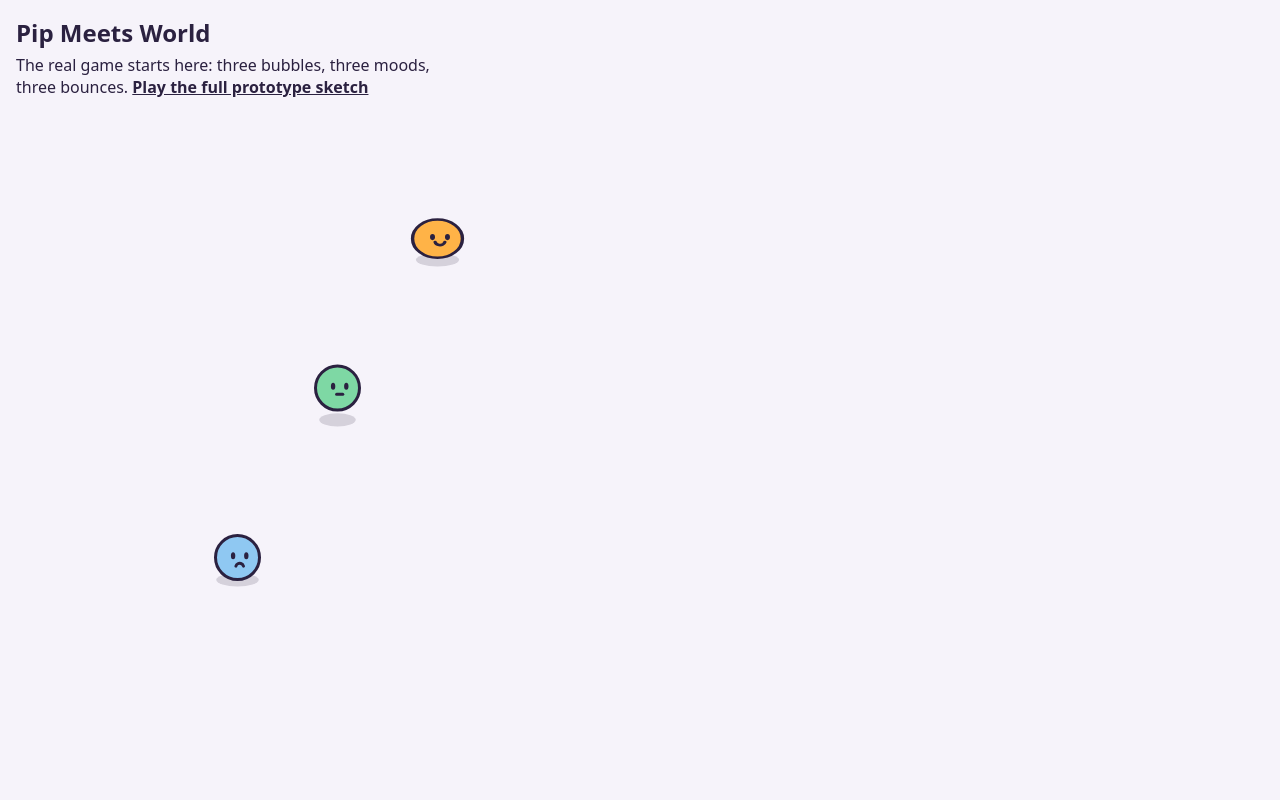
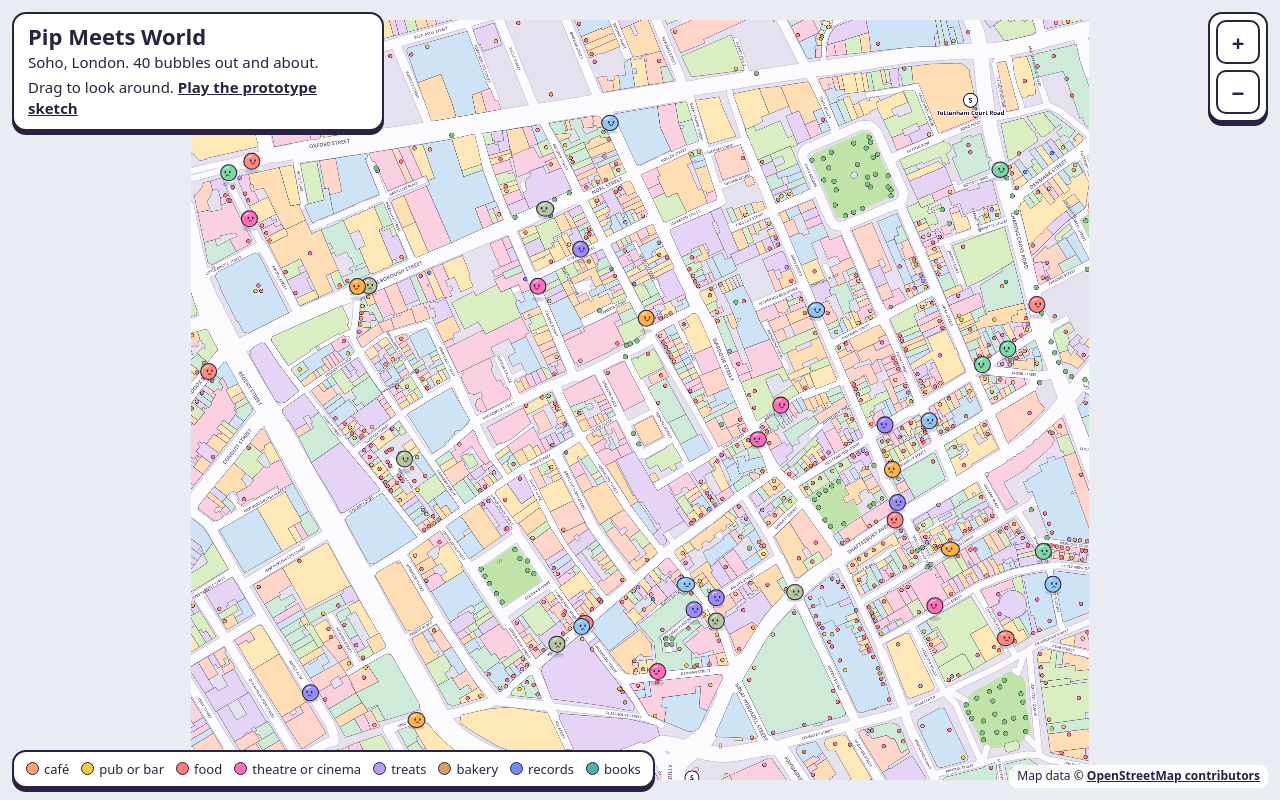
Before and after one commit to Oreva-Dev9112/pip-meets-world, a website built with Vite: page index.html in a window 1280 px wide. Built offline with nearby package versions, Linux system fonts and the light colour scheme.

Commit message:
feat: bubbles bounce along the real streets of Soho
Each bubble picks a place, follows the streets to it, pauses, then
picks somewhere new. Drag to pan, scroll or use the buttons to zoom.
Adds the OpenStreetMap credit and ticks off the roadmap items.

```diff
--- a/index.html
+++ b/index.html
@@ -5,20 +5,46 @@
     <meta name="viewport" content="width=device-width, initial-scale=1" />
     <title>Pip Meets World</title>
     <style>
-      html, body { height: 100%; margin: 0; background: #f6f3fa; }
-      canvas { display: block; width: 100%; height: 100%; }
-      .note { position: fixed; left: 16px; top: 16px; right: 16px; font: 16px/1.4 system-ui, sans-serif; color: #2b2140; }
-      .note h1 { margin: 0 0 4px; font-size: 24px; }
-      .note p { margin: 0; max-width: 46ch; }
-      .note a { color: #2b2140; font-weight: 700; }
+      html, body { height: 100%; margin: 0; background: #e9edf3; color: #2b2140; font: 15px/1.4 system-ui, -apple-system, "Segoe UI", sans-serif; overflow: hidden; }
+      canvas { display: block; width: 100%; height: 100%; cursor: grab; touch-action: none; }
+      .card { position: fixed; background: #fff; border: 2px solid #2b2140; border-radius: 14px; box-shadow: 0 4px 0 #2b2140; padding: 10px 14px; }
+      .about { left: 12px; top: 12px; max-width: min(340px, calc(100% - 24px)); }
+      .about h1 { margin: 0; font-size: 22px; line-height: 1.1; }
+      .about p { margin: 4px 0 0; }
+      a { color: #2b2140; font-weight: 700; }
+      .zoom { right: 12px; top: 12px; padding: 6px; display: flex; flex-direction: column; gap: 6px; }
+      button { width: 44px; height: 44px; font: 700 22px/1 system-ui, sans-serif; color: #2b2140; background: #fff; border: 2px solid #2b2140; border-radius: 10px; cursor: pointer; }
+      button:hover { background: #f3f0f8; }
+      button:focus-visible, a:focus-visible { outline: 3px solid #ffb703; outline-offset: 2px; }
+      .legend { left: 12px; bottom: 12px; display: flex; flex-wrap: wrap; gap: 4px 12px; max-width: calc(100% - 24px); font-size: 13px; padding: 8px 12px; }
+      .legend span { display: inline-flex; align-items: center; gap: 5px; }
+      .legend i { width: 11px; height: 11px; border-radius: 50%; border: 1.5px solid #2b2140; }
+      .credit { position: fixed; right: 12px; bottom: 12px; font-size: 12px; background: rgba(255, 255, 255, 0.85); border-radius: 8px; padding: 3px 8px; }
+      @media (max-width: 700px) { .credit { bottom: auto; top: 124px; right: 12px; } .about h1 { font-size: 19px; } }
     </style>
   </head>
   <body>
-    <canvas id="stage" aria-label="Three bubbles bouncing across the screen, each in a different mood"></canvas>
-    <div class="note">
+    <canvas id="stage" aria-label="A map of Soho in London with bubbles bouncing along its streets"></canvas>
+    <div class="card about">
       <h1>Pip Meets World</h1>
-      <p>The real game starts here: three bubbles, three moods, three bounces. <a href="/prototype/">Play the full prototype sketch</a></p>
+      <p id="status">Loading the map…</p>
+      <p>Drag to look around. <a href="./prototype/">Play the prototype sketch</a></p>
     </div>
+    <div class="card zoom">
+      <button id="zoom-in" type="button" aria-label="Zoom in">+</button>
+      <button id="zoom-out" type="button" aria-label="Zoom out">−</button>
+    </div>
+    <div class="card legend" aria-label="Map key">
+      <span><i style="background: #ff9f6b"></i>café</span>
+      <span><i style="background: #f2c94c"></i>pub or bar</span>
+      <span><i style="background: #ff7a7a"></i>food</span>
+      <span><i style="background: #ff6fb5"></i>theatre or cinema</span>
+      <span><i style="background: #b79bff"></i>treats</span>
+      <span><i style="background: #d9a05b"></i>bakery</span>
+      <span><i style="background: #6c8cff"></i>records</span>
+      <span><i style="background: #4fb0a5"></i>books</span>
+    </div>
+    <div class="credit">Map data © <a href="https://www.openstreetmap.org/copyright">OpenStreetMap contributors</a></div>
     <script type="module" src="/src/main.ts"></script>
   </body>
 </html>
--- a/src/bubble.ts
+++ b/src/bubble.ts
@@ -24,9 +24,12 @@ export function bounceSpeed(mood: number): number {
 /**
  * The bounce depends on mood: happy bubbles bounce high and springy,
  * calm ones low and slow, and sad ones barely leave the ground.
+ * A bubble that is standing still only bobs gently.
+ * Heights are in the same units as the bubble's radius, scaled for a radius of about 22.
  */
-export function hop(bubble: Bubble): Hop {
+export function hop(bubble: Bubble, moving = true): Hop {
   const cycle = Math.abs(Math.sin(bubble.bouncePhase));
+  if (!moving) return { height: cycle * (1.5 + (bubble.mood + 1) * 1.5), squash: 0 };
   const sad = bubble.mood < -0.3;
   const peak = sad ? 2.5 : 7 + (bubble.mood + 1) * 7;
   const landing = Math.max(0, 1 - cycle * 3.2);
--- a/src/main.ts
+++ b/src/main.ts
@@ -1,85 +1,159 @@
-import { type Bubble, bounceSpeed, hop } from './bubble';
+import { hop } from './bubble';
+import { isMoving, makeCrowd, stepCrowd, type Walker } from './world/crowd';
+import { loadMap, type WorldMap } from './world/map';
+import { INK, MAP_SCALE, paintMap } from './world/paint';
 
-const INK = '#2b2140';
 const canvas = document.getElementById('stage') as HTMLCanvasElement;
 const ctx = canvas.getContext('2d')!;
-
-// Three bubbles in three moods, so the difference in bounce is easy to see.
-const bubbles: Bubble[] = [
-  { x: 0, y: 0, radius: 22, colour: '#ffb347', mood: 0.9, bouncePhase: 0 },
-  { x: 0, y: 0, radius: 22, colour: '#7ed8a4', mood: 0.1, bouncePhase: 1 },
-  { x: 0, y: 0, radius: 22, colour: '#8fc8f2', mood: -0.7, bouncePhase: 2 },
-];
+const status = document.getElementById('status')!;
 
 let width = 0;
 let height = 0;
+let ratio = 1;
+
+/** Where the camera is looking, in metres, and how many screen pixels one metre takes. */
+const camera = { x: 0, y: 0, zoom: 1 };
+let minZoom = 0.5;
+const MAX_ZOOM = 7;
 
 function resize(): void {
-  const ratio = Math.min(2, window.devicePixelRatio || 1);
+  ratio = Math.min(2, window.devicePixelRatio || 1);
   width = canvas.clientWidth;
   height = canvas.clientHeight;
   canvas.width = Math.round(width * ratio);
   canvas.height = Math.round(height * ratio);
-  ctx.setTransform(ratio, 0, 0, ratio, 0, 0);
 }
 
-function drawBubble(bubble: Bubble): void {
-  const { height: lift, squash } = hop(bubble);
-  const r = bubble.radius;
+function fit(map: WorldMap): void {
+  minZoom = Math.min(width / map.width, height / map.height) * 0.95;
+  camera.zoom = Math.max(camera.zoom, minZoom);
+}
 
-  // Shadow shrinks as the bubble rises.
-  ctx.fillStyle = 'rgba(43, 33, 64, 0.16)';
+function zoomBy(factor: number, screenX = width / 2, screenY = height / 2): void {
+  const before = { x: camera.x + (screenX - width / 2) / camera.zoom, y: camera.y + (screenY - height / 2) / camera.zoom };
+  camera.zoom = Math.max(minZoom, Math.min(MAX_ZOOM, camera.zoom * factor));
+  camera.x = before.x - (screenX - width / 2) / camera.zoom;
+  camera.y = before.y - (screenY - height / 2) / camera.zoom;
+}
+
+function drawWalker(walker: Walker): void {
+  // Keep bubbles easy to see when the whole map is on screen.
+  const r = Math.max(walker.radius, 8 / camera.zoom);
+  const scale = r / 22;
+  const { height: lift, squash } = hop(walker, isMoving(walker));
+  const up = lift * scale;
+
+  ctx.fillStyle = 'rgba(43, 33, 64, 0.18)';
   ctx.beginPath();
-  ctx.ellipse(bubble.x, bubble.y + r * 0.9, r * Math.max(0.5, 1 - lift / 70), r * 0.3, 0, 0, Math.PI * 2);
+  ctx.ellipse(walker.x, walker.y + r * 0.9, r * Math.max(0.5, 1 - lift / 70), r * 0.3, 0, 0, Math.PI * 2);
   ctx.fill();
 
   ctx.save();
-  ctx.translate(bubble.x, bubble.y - lift);
+  ctx.translate(walker.x, walker.y - up);
   ctx.scale(1 + squash, 1 - squash);
 
-  ctx.fillStyle = bubble.colour;
+  ctx.fillStyle = walker.colour;
   ctx.strokeStyle = INK;
-  ctx.lineWidth = 3;
+  ctx.lineWidth = r * 0.13;
   ctx.beginPath();
   ctx.arc(0, 0, r, 0, Math.PI * 2);
   ctx.fill();
   ctx.stroke();
 
-  // Eyes
+  ctx.strokeStyle = 'rgba(255, 255, 255, 0.9)';
+  ctx.lineWidth = r * 0.12;
+  ctx.lineCap = 'round';
+  ctx.beginPath();
+  ctx.arc(0, 0, r * 0.68, -2.4, -1.6);
+  ctx.stroke();
+
+  const look = walker.facing * r * 0.14;
   ctx.fillStyle = INK;
   ctx.beginPath();
-  ctx.ellipse(-r * 0.2, -r * 0.08, r * 0.1, r * 0.16, 0, 0, Math.PI * 2);
-  ctx.ellipse(r * 0.4, -r * 0.08, r * 0.1, r * 0.16, 0, 0, Math.PI * 2);
+  ctx.ellipse(look - r * 0.28, -r * 0.08, r * 0.1, r * 0.16, 0, 0, Math.PI * 2);
+  ctx.ellipse(look + r * 0.28, -r * 0.08, r * 0.1, r * 0.16, 0, 0, Math.PI * 2);
   ctx.fill();
 
-  // Mouth follows mood
-  ctx.lineCap = 'round';
+  ctx.strokeStyle = INK;
+  ctx.lineWidth = r * 0.11;
   ctx.beginPath();
-  if (bubble.mood > 0.15) ctx.arc(r * 0.1, r * 0.14, r * 0.2, 0.2, Math.PI - 0.2);
-  else if (bubble.mood < -0.15) ctx.arc(r * 0.1, r * 0.44, r * 0.18, Math.PI + 0.3, -0.3);
-  else { ctx.moveTo(-r * 0.04, r * 0.28); ctx.lineTo(r * 0.24, r * 0.28); }
+  if (walker.mood > 0.15) ctx.arc(look, r * 0.14, r * 0.2, 0.2, Math.PI - 0.2);
+  else if (walker.mood < -0.15) ctx.arc(look, r * 0.44, r * 0.18, Math.PI + 0.3, -0.3);
+  else {
+    ctx.moveTo(look - r * 0.14, r * 0.28);
+    ctx.lineTo(look + r * 0.14, r * 0.28);
+  }
   ctx.stroke();
   ctx.restore();
 }
 
-let last = performance.now();
+function start(map: WorldMap): void {
+  const picture = paintMap(map);
+  const crowd = makeCrowd(map, 40);
+  camera.x = map.width / 2;
+  camera.y = map.height / 2;
+  fit(map);
+  camera.zoom = minZoom;
+  status.textContent = `${map.name}, London. ${crowd.length} bubbles out and about.`;
 
-function frame(now: number): void {
-  const dt = Math.min(0.05, (now - last) / 1000);
-  last = now;
-
-  ctx.clearRect(0, 0, width, height);
-  bubbles.forEach((bubble, i) => {
-    const speed = 40 + (bubble.mood + 1) * 25;
-    bubble.x = (bubble.x + speed * dt) % (width + 60);
-    bubble.y = height * (0.3 + i * 0.2);
-    bubble.bouncePhase += bounceSpeed(bubble.mood) * dt;
-    drawBubble(bubble);
+  window.addEventListener('resize', () => {
+    resize();
+    fit(map);
   });
 
+  // Drag to move, wheel or buttons to zoom.
+  let drag: { x: number; y: number; cameraX: number; cameraY: number } | null = null;
+  canvas.addEventListener('pointerdown', (event) => {
+    drag = { x: event.clientX, y: event.clientY, cameraX: camera.x, cameraY: camera.y };
+    canvas.setPointerCapture(event.pointerId);
+  });
+  canvas.addEventListener('pointermove', (event) => {
+    if (!drag) return;
+    camera.x = drag.cameraX - (event.clientX - drag.x) / camera.zoom;
+    camera.y = drag.cameraY - (event.clientY - drag.y) / camera.zoom;
+  });
+  canvas.addEventListener('pointerup', () => (drag = null));
+  canvas.addEventListener('pointercancel', () => (drag = null));
+  canvas.addEventListener(
+    'wheel',
+    (event) => {
+      event.preventDefault();
+      const box = canvas.getBoundingClientRect();
+      zoomBy(event.deltaY < 0 ? 1.15 : 1 / 1.15, event.clientX - box.left, event.clientY - box.top);
+    },
+    { passive: false },
+  );
+  document.getElementById('zoom-in')!.addEventListener('click', () => zoomBy(1.5));
+  document.getElementById('zoom-out')!.addEventListener('click', () => zoomBy(1 / 1.5));
+
+  let last = performance.now();
+  function frame(now: number): void {
+    const dt = Math.min(0.05, (now - last) / 1000);
+    last = now;
+    stepCrowd(map, crowd, dt);
+
+    camera.x = Math.max(0, Math.min(map.width, camera.x));
+    camera.y = Math.max(0, Math.min(map.height, camera.y));
+
+    ctx.setTransform(1, 0, 0, 1, 0, 0);
+    ctx.fillStyle = '#e9edf3';
+    ctx.fillRect(0, 0, canvas.width, canvas.height);
+    const k = ratio * camera.zoom;
+    ctx.setTransform(k, 0, 0, k, (width / 2 - camera.x * camera.zoom) * ratio, (height / 2 - camera.y * camera.zoom) * ratio);
+    ctx.drawImage(picture, 0, 0, picture.width / MAP_SCALE, picture.height / MAP_SCALE);
+
+    crowd.sort((a, b) => a.y - b.y);
+    for (const walker of crowd) drawWalker(walker);
+
+    requestAnimationFrame(frame);
+  }
   requestAnimationFrame(frame);
 }
 
-window.addEventListener('resize', resize);
 resize();
-requestAnimationFrame(frame);
+loadMap(`${import.meta.env.BASE_URL}maps/soho.json`)
+  .then(start)
+  .catch((error: unknown) => {
+    status.textContent = 'The map did not load. Check your connection and reload the page.';
+    console.error(error);
+  });
--- /dev/null
+++ b/src/world/crowd.ts
@@ -0,0 +1,77 @@
+import type { Bubble } from '../bubble';
+import { bounceSpeed } from '../bubble';
+import { nearestNode, route, type WorldMap } from './map';
+
+/** A bubble that lives on the map and walks its streets. */
+export interface Walker extends Bubble {
+  /** The street node it last passed. */
+  at: number;
+  /** The nodes still to visit on the way to where it is going. */
+  path: number[];
+  /** Seconds left to stand still before picking somewhere new. */
+  rest: number;
+  /** -1 when facing left, 1 when facing right. */
+  facing: number;
+}
+
+const COLOURS = ['#ff6fb5', '#8fc8f2', '#9b8cff', '#ff8a80', '#b5c7a0', '#ffb347', '#7ed8a4'];
+const pick = <T>(items: T[]): T => items[Math.floor(Math.random() * items.length)];
+
+export function makeCrowd(map: WorldMap, count: number): Walker[] {
+  const crowd: Walker[] = [];
+  for (let i = 0; i < count; i++) {
+    const at = nearestNode(map, pick(map.places));
+    crowd.push({
+      x: map.nodes[at].x,
+      y: map.nodes[at].y,
+      radius: 4.5,
+      colour: COLOURS[i % COLOURS.length],
+      mood: Math.random() * 1.8 - 0.9,
+      bouncePhase: Math.random() * 6,
+      at,
+      path: [],
+      rest: Math.random() * 4,
+      facing: 1,
+    });
+  }
+  return crowd;
+}
+
+/** True while the bubble is on its way somewhere. */
+export const isMoving = (walker: Walker): boolean => walker.path.length > 0;
+
+export function stepCrowd(map: WorldMap, crowd: Walker[], dt: number): void {
+  for (const walker of crowd) {
+    if (!isMoving(walker)) {
+      walker.bouncePhase += 1.4 * dt;
+      walker.rest -= dt;
+      if (walker.rest <= 0) {
+        // Head for a cafe, a pub, a theatre... wherever takes its fancy.
+        walker.path = route(map, walker.at, nearestNode(map, pick(map.places)));
+        walker.rest = 2 + Math.random() * 6;
+        walker.mood = Math.max(-1, Math.min(1, walker.mood + (Math.random() - 0.5) * 0.5));
+      }
+      continue;
+    }
+
+    walker.bouncePhase += bounceSpeed(walker.mood) * dt;
+    let travel = (9 + (walker.mood + 1) * 5) * dt;
+    while (travel > 0 && walker.path.length > 0) {
+      const next = map.nodes[walker.path[0]];
+      const dx = next.x - walker.x;
+      const dy = next.y - walker.y;
+      const gap = Math.hypot(dx, dy);
+      if (Math.abs(dx) > 0.5) walker.facing = dx > 0 ? 1 : -1;
+      if (gap <= travel) {
+        walker.x = next.x;
+        walker.y = next.y;
+        walker.at = walker.path.shift()!;
+        travel -= gap;
+      } else {
+        walker.x += (dx / gap) * travel;
+        walker.y += (dy / gap) * travel;
+        travel = 0;
+      }
+    }
+  }
+}
```
Also changed, not shown: ROADMAP.md (+3 -4 lines), README.md.
